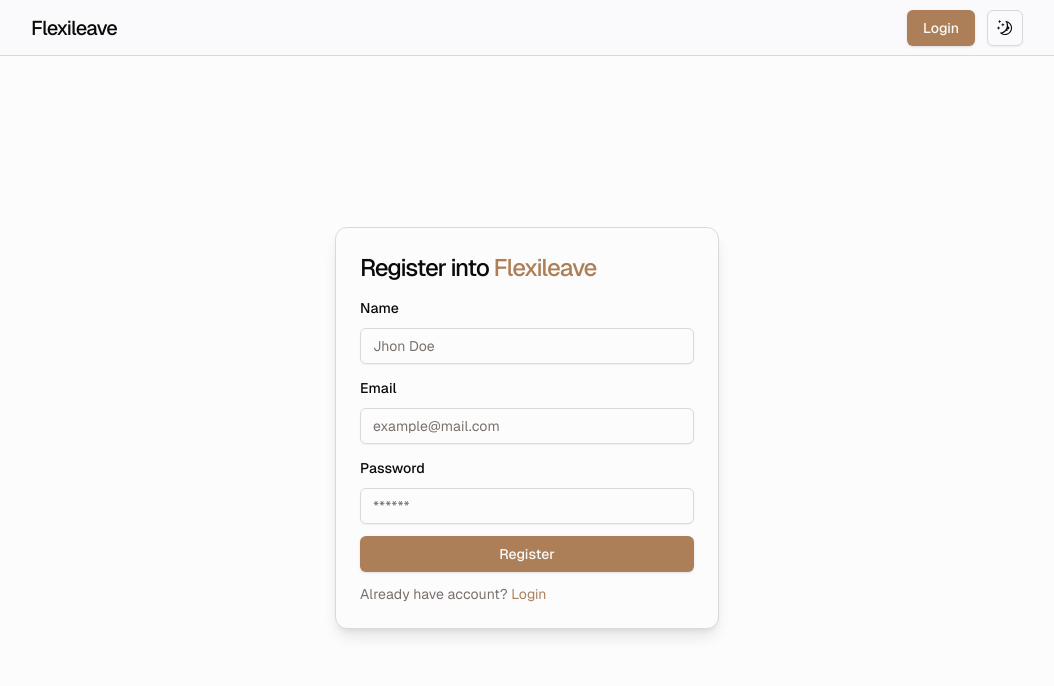
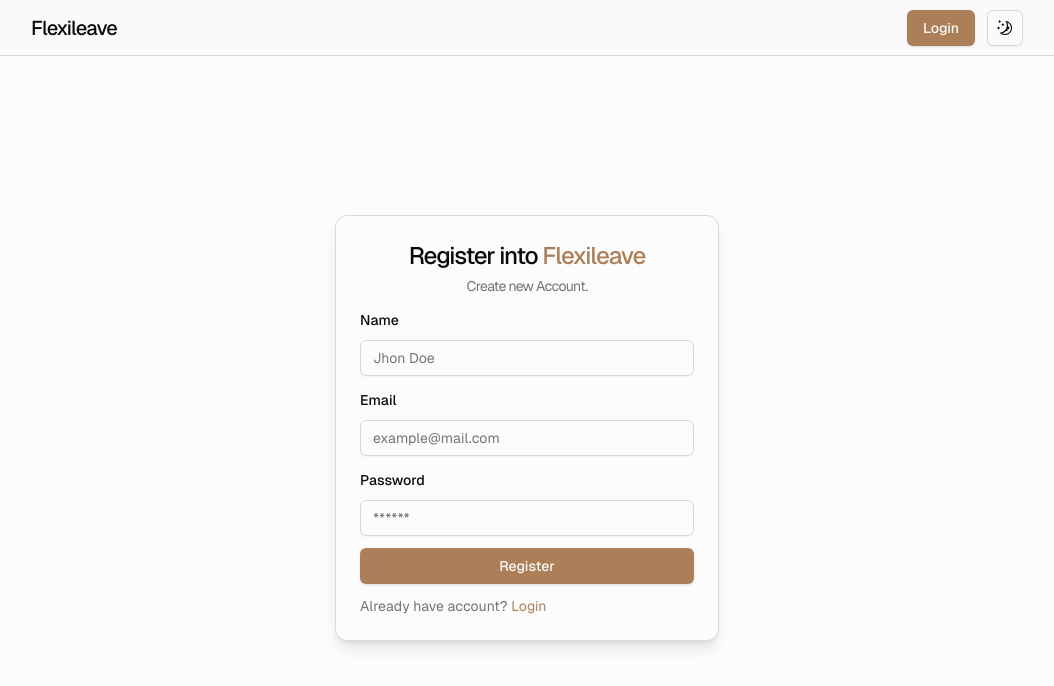
Before and after one commit to robiuzzaman4/flexileave, a Next.js app: page /register in a window 1280 px wide. Shown: the top 686 px of the page, without its empty margins (113-1167 px from the left). Built offline with nearby package versions, Linux system fonts and the light colour scheme; no server answers.

Commit message:
feat: login and register form design update

```diff
--- a/src/actions/login.ts
+++ b/src/actions/login.ts
@@ -26,6 +26,9 @@ export async function login(payload: z.infer<typeof LoginSchema>) {
       redirectTo: DEFAULT_LOGIN_REDIRECT,
     });
 
+    console.log("login successful");
+
+
     return {
       success: true,
       message: "Login successful",
--- a/src/components/ui/auth/login-form.tsx
+++ b/src/components/ui/auth/login-form.tsx
@@ -53,9 +53,14 @@ const LoginForm = () => {
         onSubmit={form.handleSubmit(onSubmit)}
         className="w-full max-w-sm mx-auto space-y-3 bg-card text-card-foreground p-6 rounded-xl border shadow-lg"
       >
-        <h3 className="text-2xl font-medium tracking-tighter">
-          Login into <span className="text-primary">Flexileave</span>
-        </h3>
+        <span className="grid gap-1 text-center">
+          <h3 className="text-2xl font-medium tracking-tighter">
+            Login into <span className="text-primary">Flexileave</span>
+          </h3>
+          <p className="text-sm text-muted-foreground tracking-tighter">
+            Welcome Back.
+          </p>
+        </span>
         <FormField
           control={form.control}
           name="email"
--- a/src/components/ui/auth/register-form.tsx
+++ b/src/components/ui/auth/register-form.tsx
@@ -61,9 +61,14 @@ const RegisterForm = () => {
         onSubmit={form.handleSubmit(onSubmit)}
         className="w-full max-w-sm mx-auto space-y-3 bg-card text-card-foreground p-6 rounded-xl border shadow-lg"
       >
-        <h3 className="text-2xl font-medium tracking-tighter">
-          Register into <span className="text-primary">Flexileave</span>
-        </h3>
+       <span className="grid gap-1 text-center">
+          <h3 className="text-2xl font-medium tracking-tighter">
+            Register into <span className="text-primary">Flexileave</span>
+          </h3>
+          <p className="text-sm text-muted-foreground tracking-tighter">
+            Create new Account.
+          </p>
+        </span>
         <FormField
           control={form.control}
           name="name"
```
